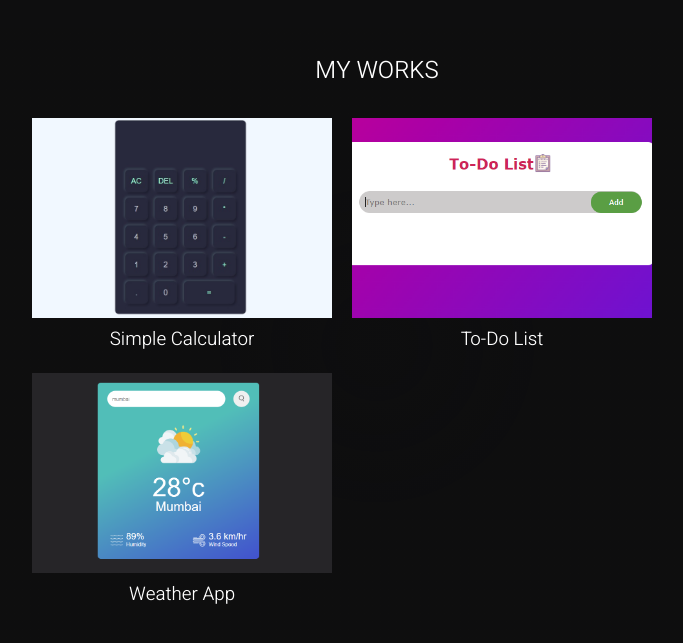
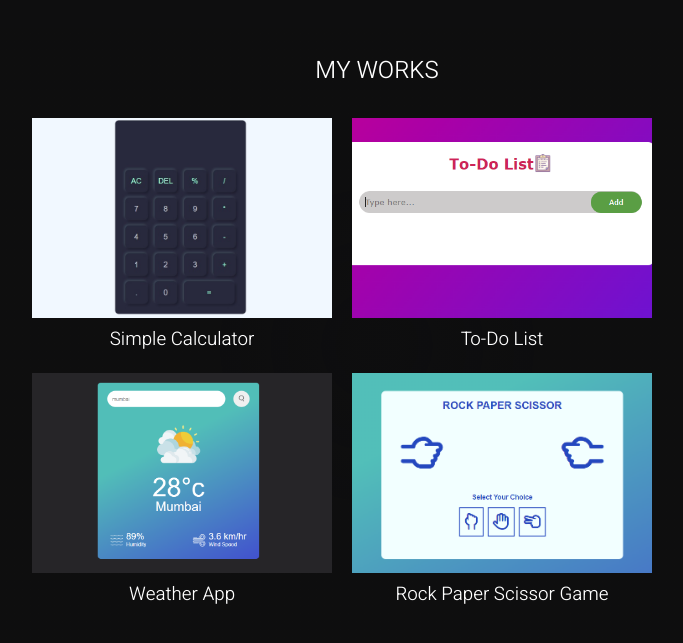
Before and after one commit to GopiRanganathan/portfolio, a plain HTML site: page index.html in a window 1280 px wide. Shown: the part 2515-3158 px from the top of the page, without its empty margins (263-946 px from the left). Drawn offline with Linux system fonts and the light colour scheme; a web font is replaced by a local one.

Commit message:
game update

```diff
--- a/index.html
+++ b/index.html
@@ -123,6 +123,9 @@
         <a href="https://gopiranganathan.github.io/Weather-App/" target="_blank">
             <img src="images/weatherapp.png" alt="">
         <h3 class="project-name">Weather App</h3></a>
+        <a href="https://gopiranganathan.github.io/Rock-Paper-Scissor/" target="_blank">
+            <img src="images/rockpaperscissor.png" alt="">
+        <h3 class="project-name">Rock Paper Scissor Game</h3></a>
         </div>
     </div>
     </section>
```
Also changed, not shown: images/rockpaperscissor.png (added).
